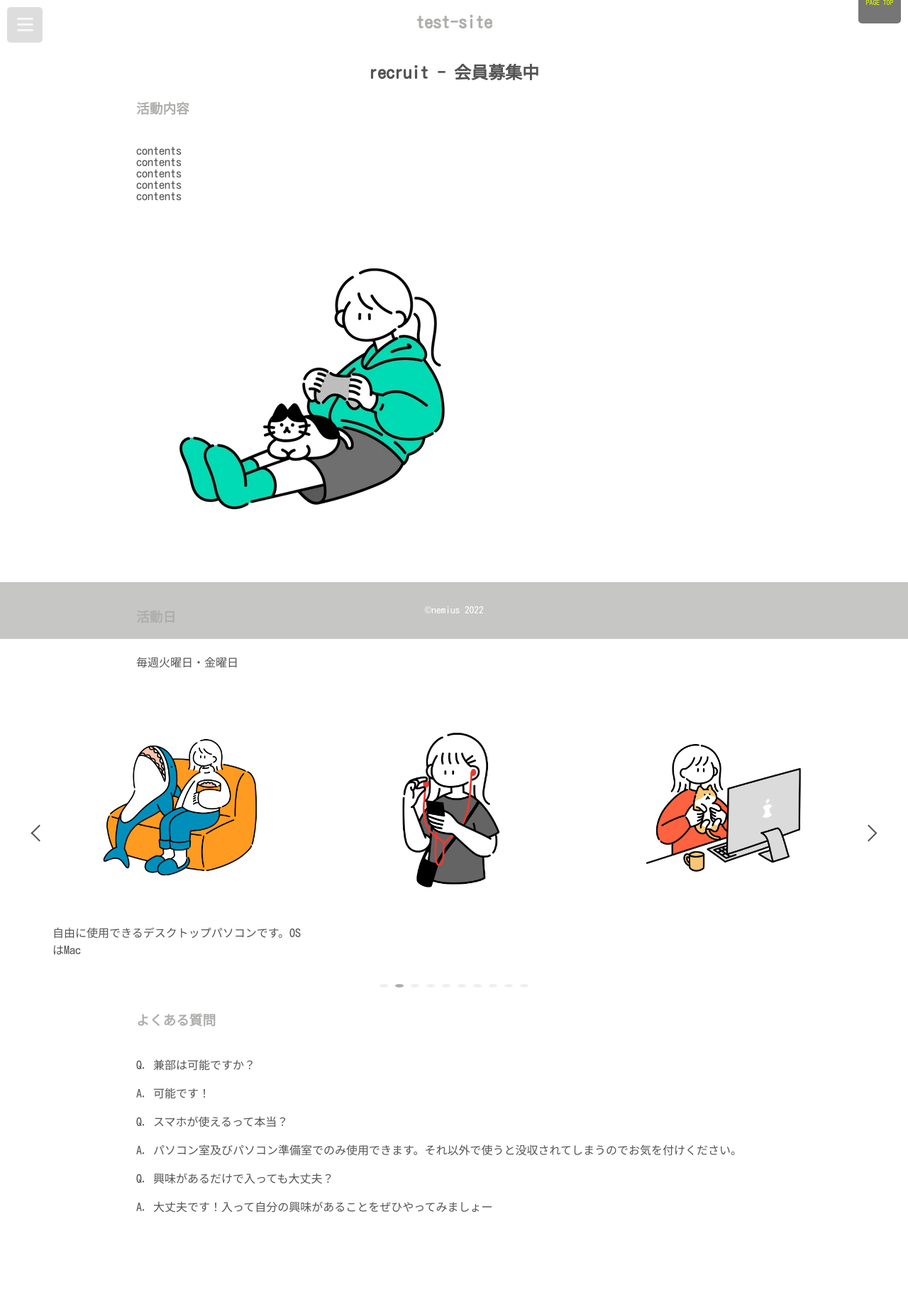
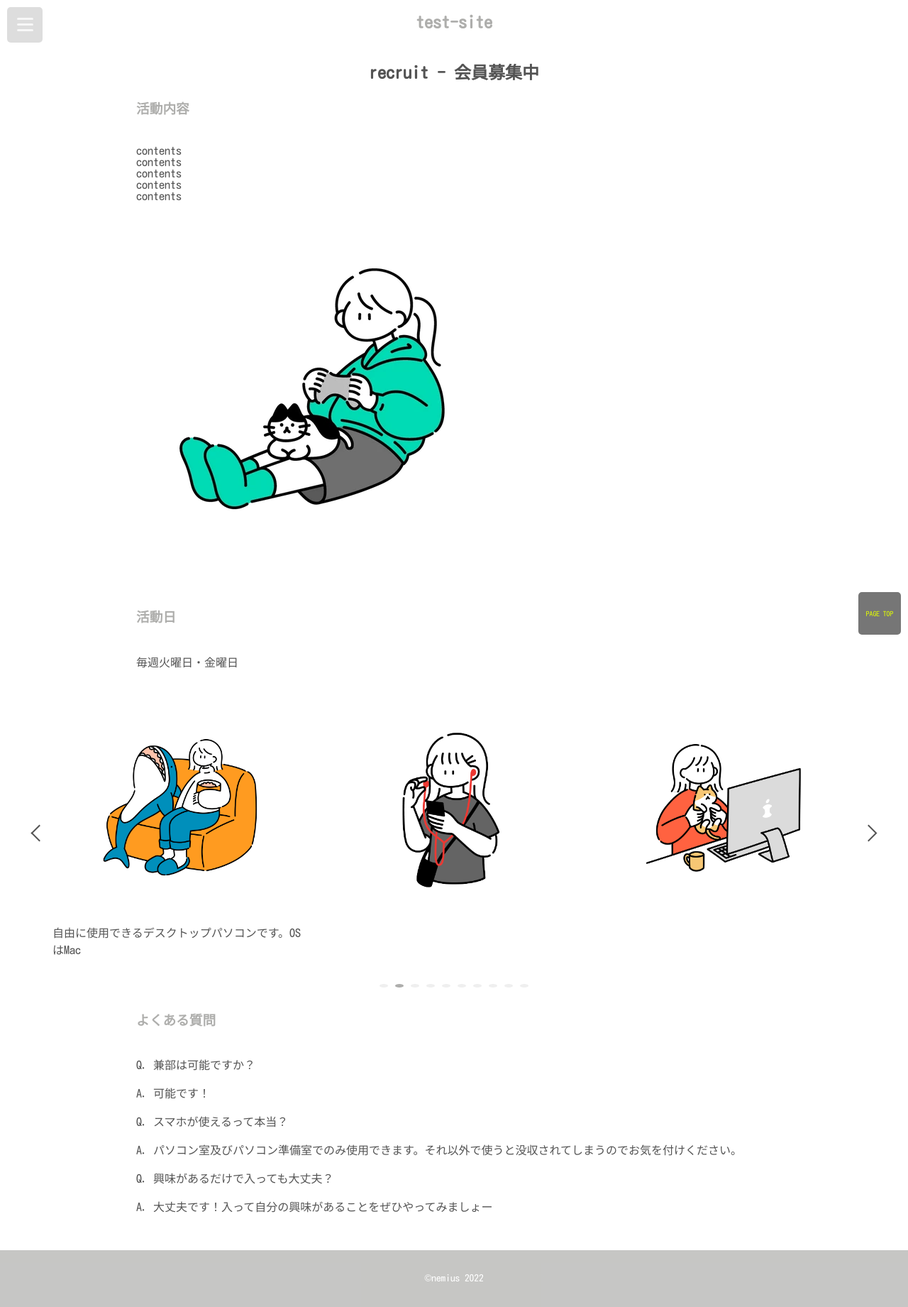
Before and after one commit to n0cti1ucent/test-site, a Jekyll site: the page built from recruit.html, in a window 1280 px wide. Shown: the whole page at 71% size. Built offline with Jekyll 4.4.1, drawn with Linux system fonts in a browser that asks for light colours; before the commit the page ends 1761 px from its top, so only the background shows below that.

Commit message:
adjust post view

```diff
--- a/assets/css/page-top.css
+++ b/assets/css/page-top.css
@@ -61,9 +61,6 @@
     text-align: center;
     font-family: 'Kosugi Maru', sans-serif;
     padding-top: 30px;
-    position: absolute;
-    bottom: 0;
-    width: 100%;
 }
 
 header {
--- a/assets/css/post.css
+++ b/assets/css/post.css
@@ -27,3 +27,9 @@ body {
     margin-left: 10%;
     margin-right: auto;
 }
+
+#footer {
+    position: absolute;
+    bottom: 0;
+    width: 100%;
+}
```
